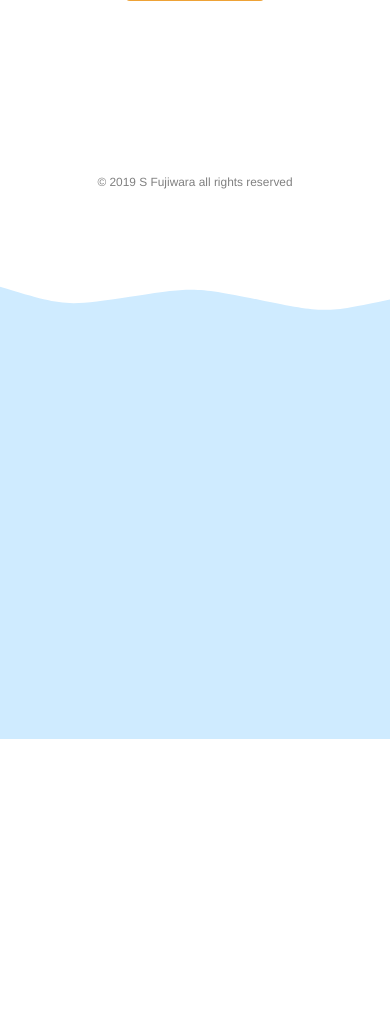
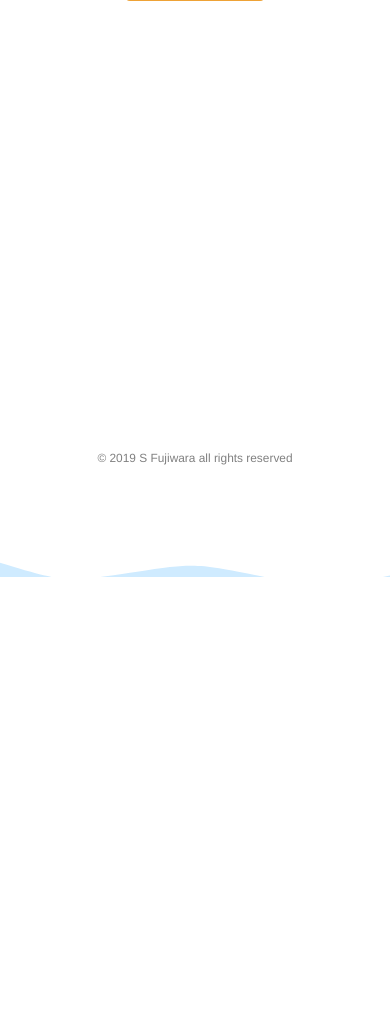
Before and after one commit to soichi-fujiwara/flask-antonym, a Flask app: page / in a window 390 px wide. Shown: the part 267-1282 px from the top of the page. After the commit the page ends 844 px from the top, so only its background shows below. Run offline with Flask 2, Linux system fonts and the light colour scheme; some libraries are stand-ins or nearby versions.

Commit message:
Update original.css

```diff
--- a/static/css/original.css
+++ b/static/css/original.css
@@ -71,4 +71,7 @@
 	#main_title_min{
 		margin:30px 0 0 0;
 	}
+	#wave_box{
+		position:fixed;
+		bottom:0px;
 }
```
